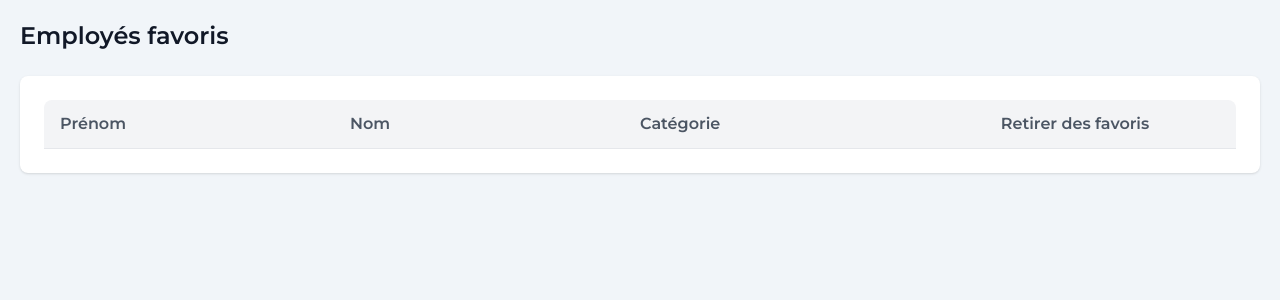
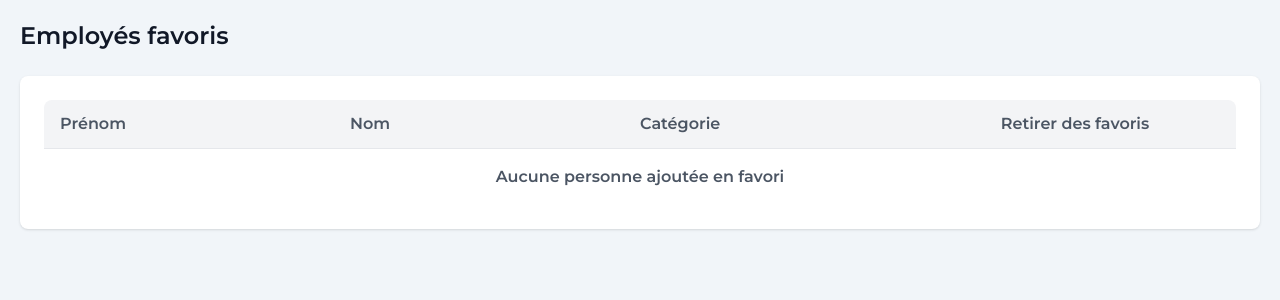
Before and after one commit to soniiix/enron-data-visualizer, a Django app: page /favoris/ in a window 1280 px wide. Shown: the part 80-380 px from the top of the page. Run offline with Django 5.2, Linux system fonts and the light colour scheme; tables that the repository leaves empty hold one stand-in row (values such as "Sample post"); some libraries are stand-ins or nearby versions.

Commit message:
feat: Nobody in favorites

```diff
--- a/base_app/templates/favorites.html
+++ b/base_app/templates/favorites.html
@@ -59,7 +59,10 @@
     // Filtrer les employés favoris
     const favoriteEmployees = employees.filter(emp => favorites.includes(emp.id));
 
-    // Ajouter chaque employé favori dans la table
+    if (favoriteEmployees.length === 0) {
+      // Si aucun employé n'est favori, afficher le message
+      favoritesList.innerHTML = '<li class="text-gray-600 text-center py-4">Aucune personne ajoutée en favori</li>';
+    } else{
             favoriteEmployees.forEach(employee => {
             const row = document.createElement('li');
             row.className = "border-b border-gray-200 p-4 cursor-pointer transition-colors duration-200 hover:bg-gray-100 flex items-center";
@@ -79,6 +82,7 @@
 
             favoritesList.appendChild(row);
         });
+        }
     }
 
   // Fonction pour gérer le clic sur l'étoile (ajouter/retirer des favoris)
```
Lines whose indentation alone changed are shown as unchanged.
